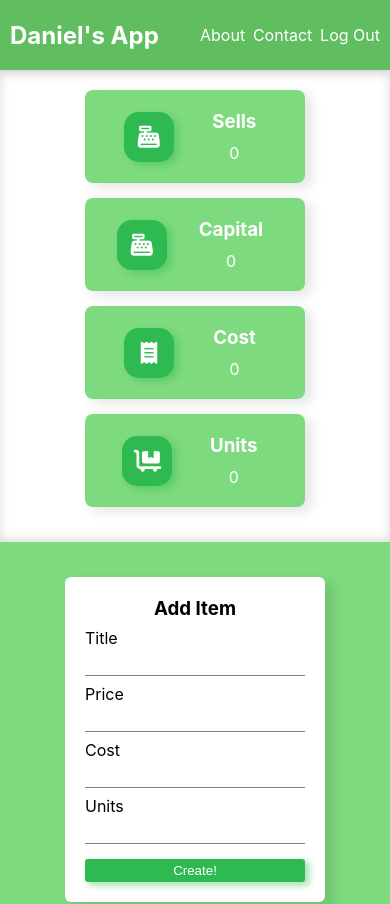
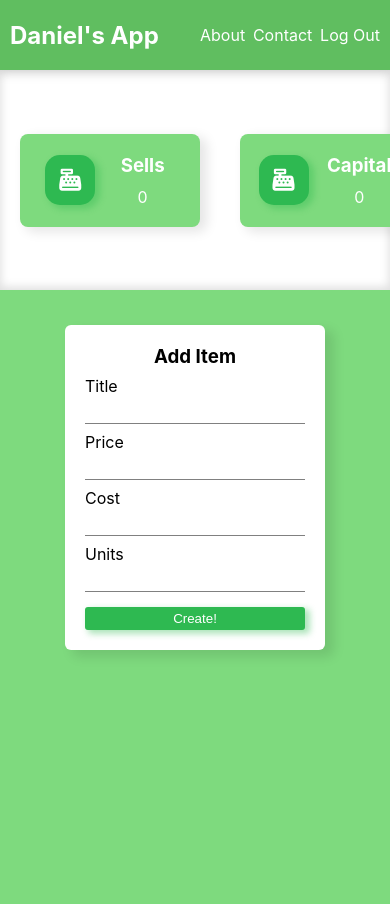
Before and after one commit to DanielAzocarDev/inventory-control, a React (Create React App) app: page / in a window 390 px wide. Shown: the top 904 px of the page. Built offline with nearby package versions, Linux system fonts and the light colour scheme.

Commit message:
Better distributior to display container & displays itself

```diff
--- a/src/components/item/Item.scss
+++ b/src/components/item/Item.scss
@@ -51,6 +51,12 @@
   }
 }
 
+@media (max-width: 881px) {
+  .item {
+    margin-right: 15px;
+  }
+}
+
 @media (max-width: 630px) {
   .item {
     min-width: 120px;
--- a/src/components/itemlist/ItemList.scss
+++ b/src/components/itemlist/ItemList.scss
@@ -8,12 +8,19 @@
   overflow-y: scroll;
 }
 
+@media (max-width: 881px) {
+  .item-list {
+    justify-content: center;
+  }
+}
+
 @media (max-width: 630px) {
   .item-list {
     width: 90%;
     height: 220px;
     flex-direction: row;
     flex-wrap: nowrap;
+    justify-content: start;
     align-items: center;
     margin: 0 auto;
     padding: 0;
--- a/src/components/totaldisplay/TotalDisplay.scss
+++ b/src/components/totaldisplay/TotalDisplay.scss
@@ -34,9 +34,16 @@
   }
 }
 
-@media (max-width: 680px) {
+@media (max-width: 755px) {
   .display {
     width: 200px;
-    margin: 0px auto 15px auto;
+    margin: 15px auto 15px auto;
   }
 }
+
+@media (max-width: 562px) {
+  .display {
+    min-width: 160px;
+    margin: 15px 20px 15px 20px;
+  }
+}
--- a/src/pages/home/Home.scss
+++ b/src/pages/home/Home.scss
@@ -24,18 +24,15 @@
   }
 }
 
-@media (max-width: 680px) {
+@media (max-width: 755px) {
   .container {
     .display-container {
       display: flex;
       height: auto;
-      align-content: flex-start;
+      align-items: center;
       flex-wrap: wrap;
       padding: 20px 50px;
       box-sizing: content-box;
-    }
-    .inventory {
-      // overflow-x: hidden;
     }
   }
 
@@ -56,3 +53,17 @@
     }
   }
 }
+
+@media (max-width: 562px) {
+  .container {
+    .display-container {
+      height: 180px;
+      flex-direction: row;
+      flex-wrap: nowrap;
+      justify-content: start;
+      align-items: center;
+      padding: 20px 0;
+      overflow-x: scroll;
+    }
+  }
+}
```
